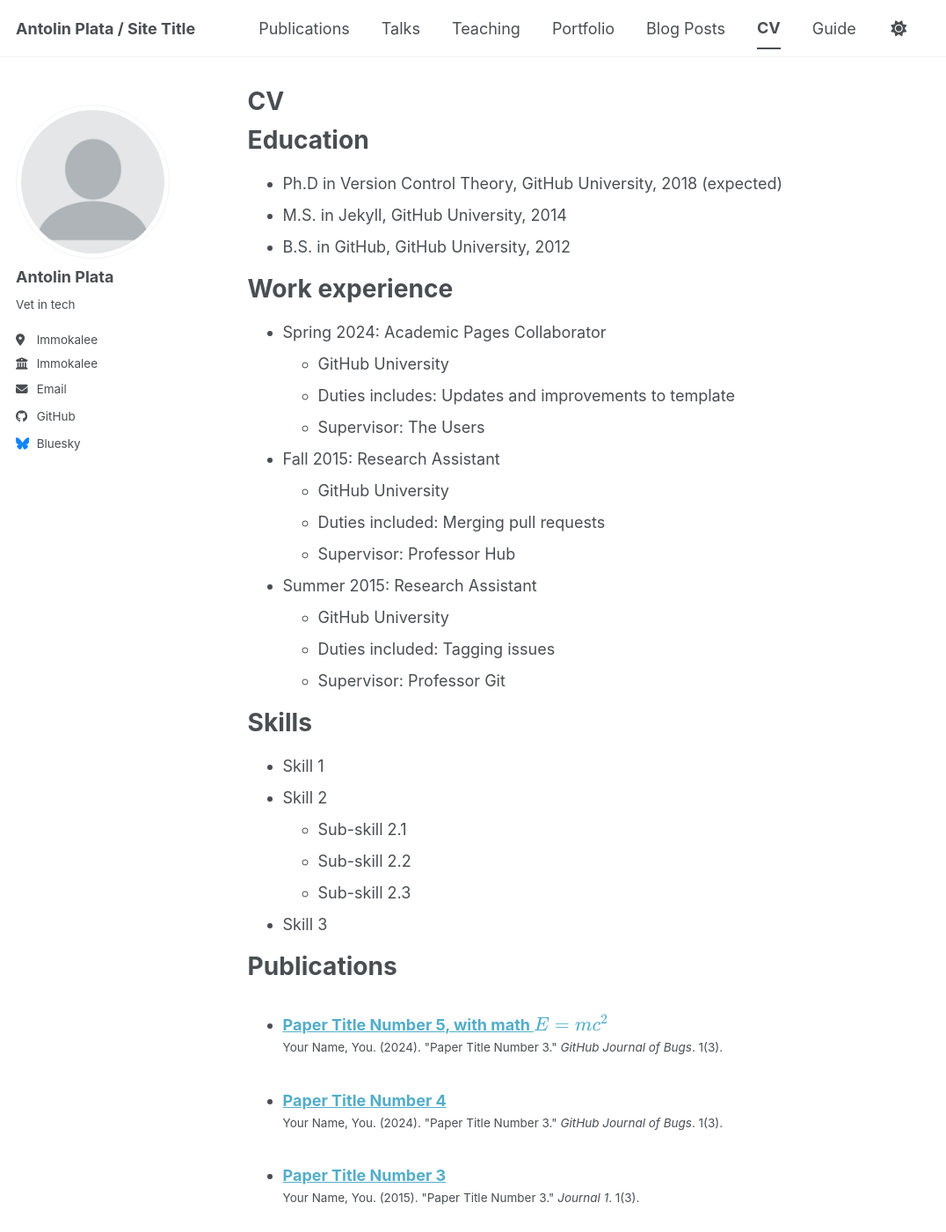
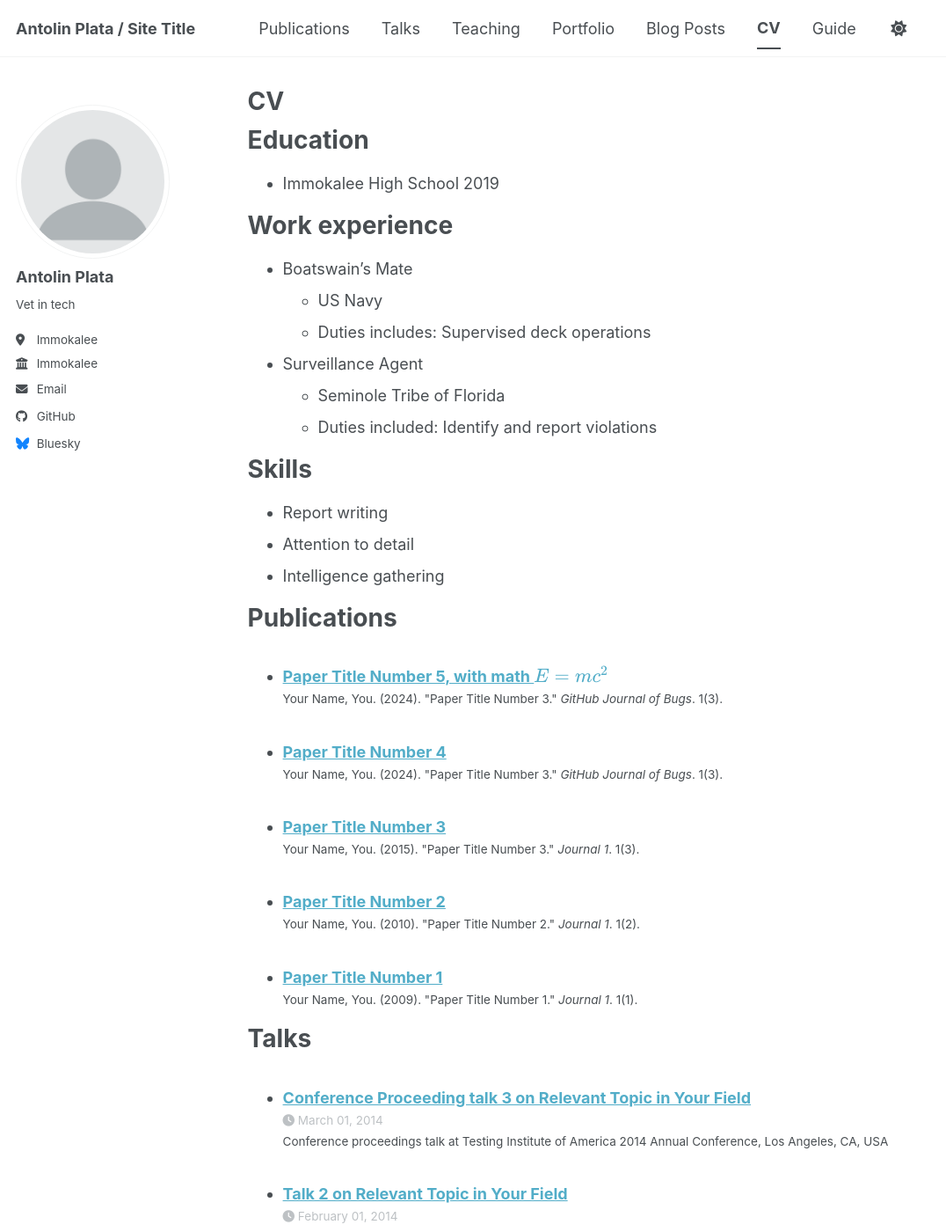
Before and after one commit to realaplata/realaplata.github.io, a Jekyll site: the page built from _pages/cv.md, in a window 1280 px wide and 1400 px high. Shown: the whole window at 88% size, without its empty margins (0-1076 px from the left). Built offline with Jekyll 4.4.1, drawn with Linux system fonts in a browser that asks for light colours; a script bundle is joined from its source files by our own code; library files that are not in the unit come from our copies.

Commit message:
Update cv.md

```diff
--- a/_pages/cv.md
+++ b/_pages/cv.md
@@ -11,35 +11,23 @@ redirect_from:
 
 Education
 ======
-* Ph.D in Version Control Theory, GitHub University, 2018 (expected)
-* M.S. in Jekyll, GitHub University, 2014
-* B.S. in GitHub, GitHub University, 2012
+* Immokalee High School 2019
 
 Work experience
 ======
-* Spring 2024: Academic Pages Collaborator
-  * GitHub University
-  * Duties includes: Updates and improvements to template
-  * Supervisor: The Users
+* Boatswain's Mate
+  * US Navy
+  * Duties includes: Supervised deck operations
 
-* Fall 2015: Research Assistant
-  * GitHub University
-  * Duties included: Merging pull requests
-  * Supervisor: Professor Hub
-
-* Summer 2015: Research Assistant
-  * GitHub University
-  * Duties included: Tagging issues
-  * Supervisor: Professor Git
+* Surveillance Agent
+  * Seminole Tribe of Florida
+  * Duties included: Identify and report violations
 
 Skills
 ======
-* Skill 1
-* Skill 2
-  * Sub-skill 2.1
-  * Sub-skill 2.2
-  * Sub-skill 2.3
-* Skill 3
+* Report writing
+* Attention to detail
+* Intelligence gathering
 
 Publications
 ======
```
